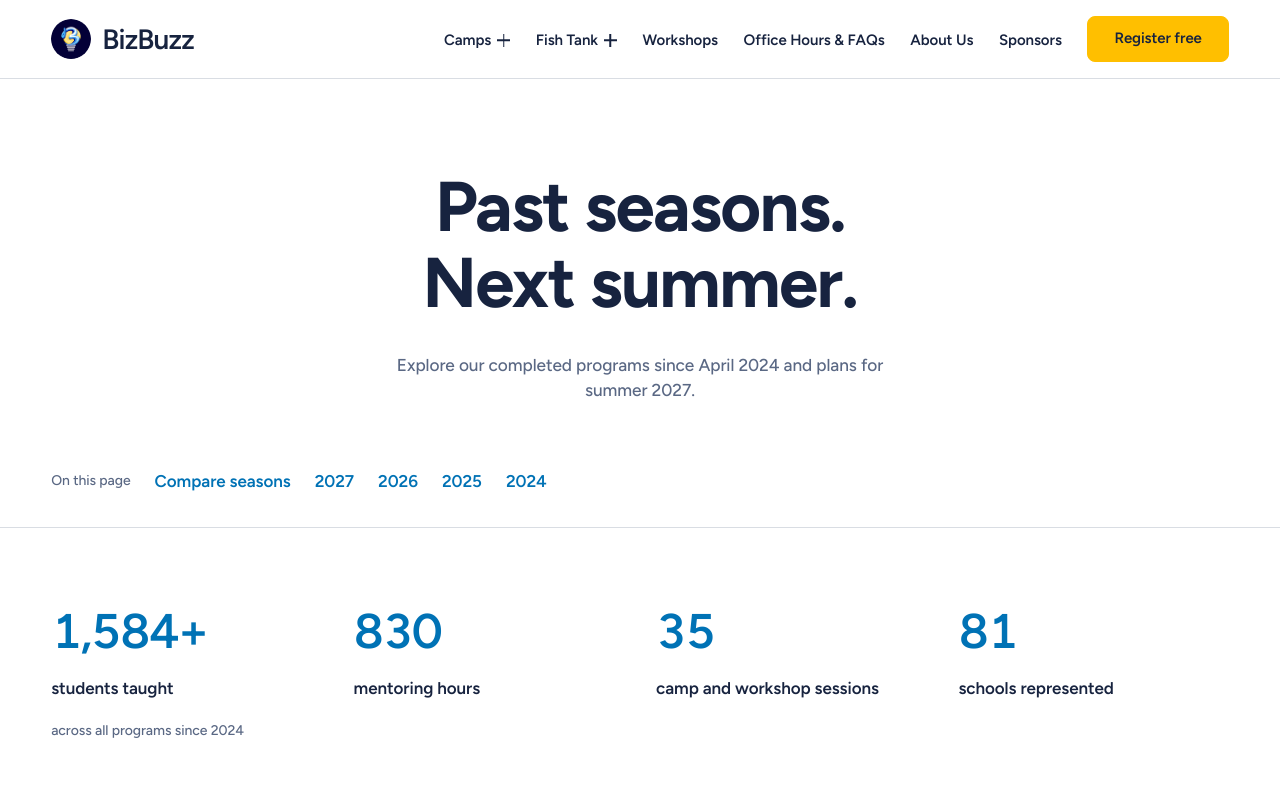
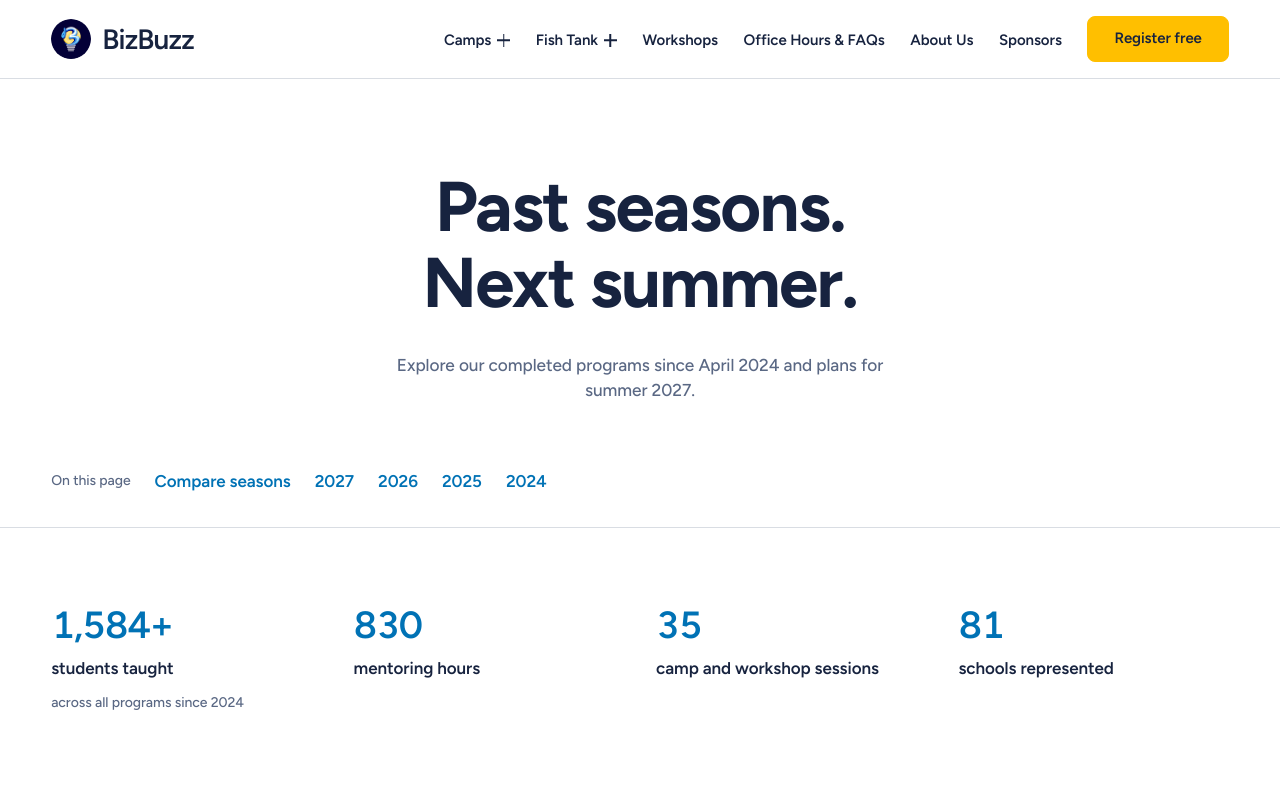
Before and after one commit to amargoyal/bizbuzz-reform, a Next.js app in the folder bizbuzz/: page /seasons in a window 1280 px wide. Shown: the top 800 px of the page. Built offline with nearby package versions, Linux system fonts and the light colour scheme.

Commit message:
balance impact figures

```diff
--- a/bizbuzz/src/app/globals.css
+++ b/bizbuzz/src/app/globals.css
@@ -291,7 +291,7 @@
 }
 .bb-proof-stat > .bb-stat {
   color: var(--text-brand);
-  font-size: clamp(2rem, 18cqi, 5rem);
+  font-size: clamp(2rem, 14cqi, 3.5rem);
 }
 .bb-italic {
   font-style: italic;
--- a/bizbuzz/src/components/ds/Card.tsx
+++ b/bizbuzz/src/components/ds/Card.tsx
@@ -182,7 +182,7 @@ export function Stat({
         minWidth: 0,
         display: "flex",
         flexDirection: "column",
-        gap: "var(--space-6)",
+        gap: "var(--space-4)",
         alignItems: align === "center" ? "center" : "flex-start",
         textAlign: align === "center" ? "center" : "left",
         ...style,
```
